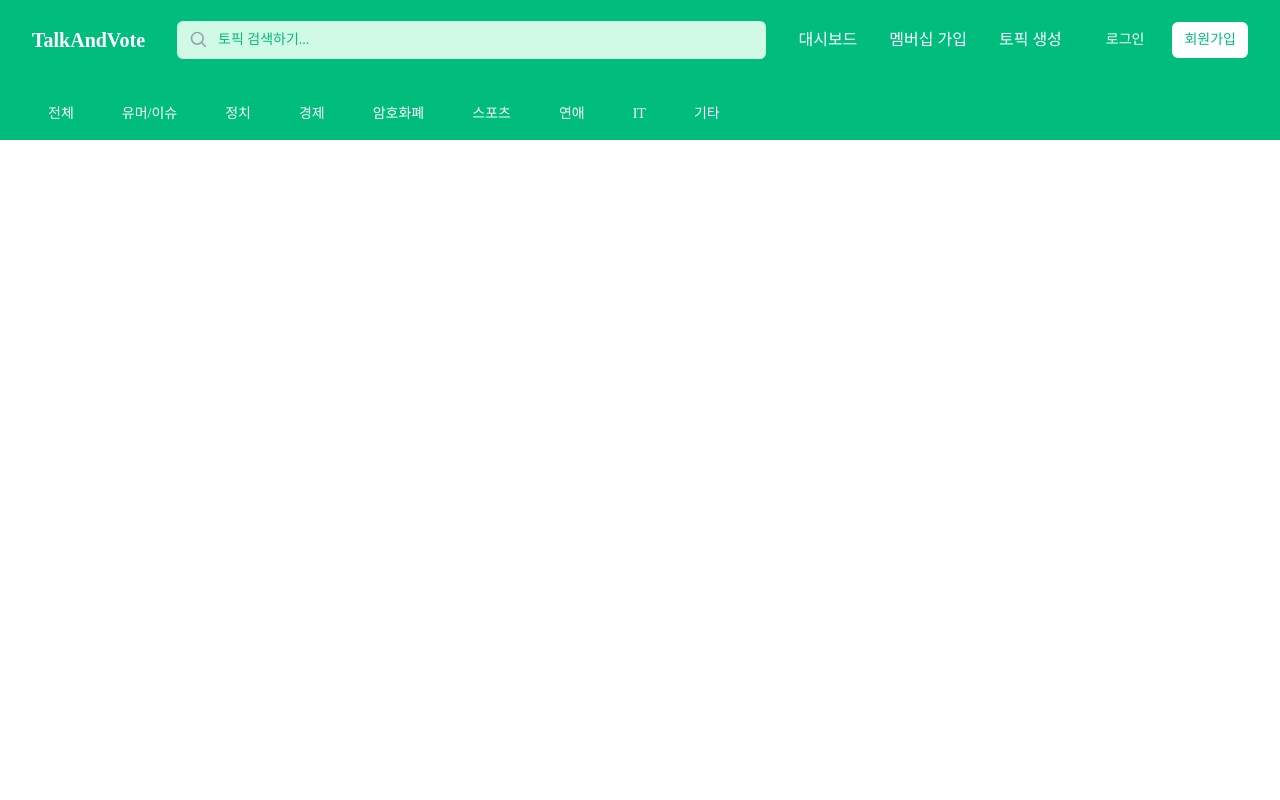
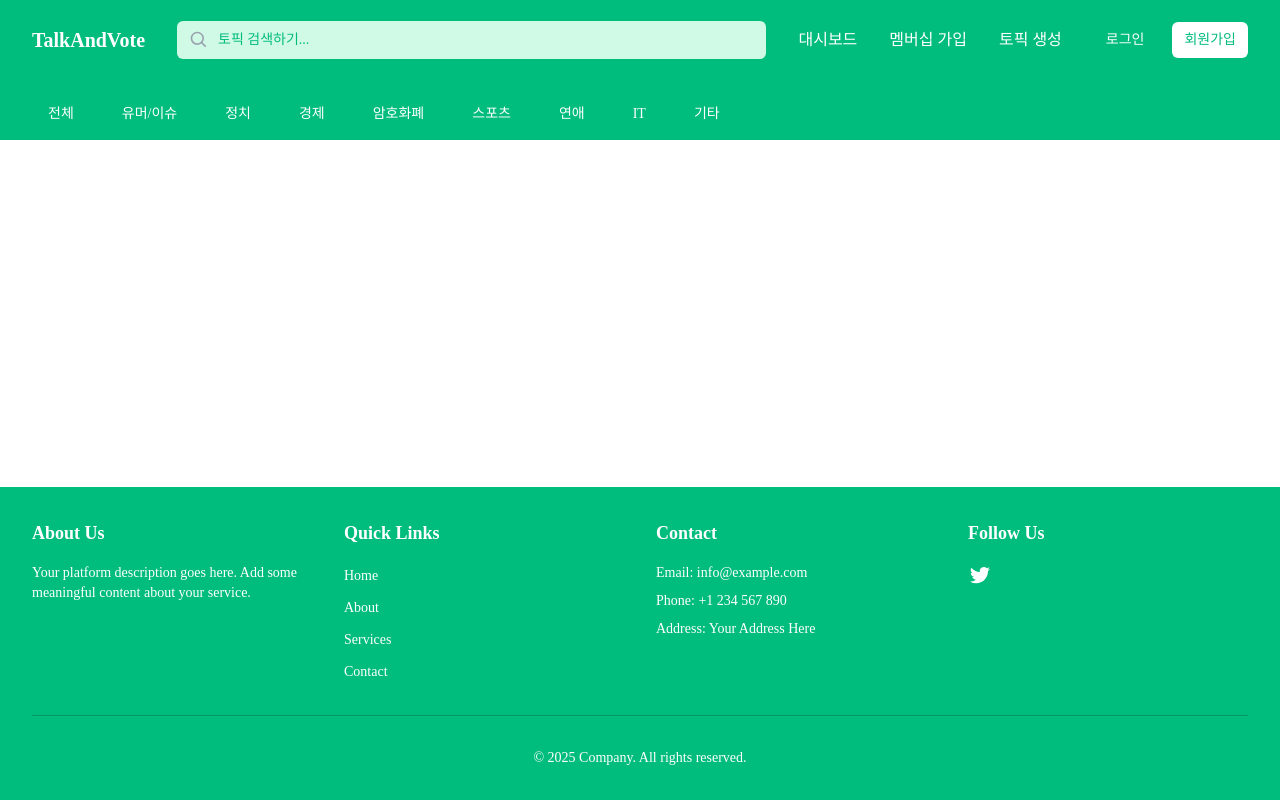
Before and after one commit to Griotold/talk-and-vote, a React app in the folder frontend/: page / in a window 1280 px wide. Built offline with nearby package versions, Linux system fonts and the light colour scheme; the HTML template or start-up script is replaced by a standard one; a web font is replaced by a local one.

Commit message:
4-1. Footer 제작

```diff
--- a/frontend/src/App.jsx
+++ b/frontend/src/App.jsx
@@ -4,6 +4,7 @@ import { AuthProvider } from "./hooks/useAuth";
 import Navbar from "./Components/Navbar";
 import LoginModal from "./Components/Modal/LoginModal";
 import SignupModal from "./Components/Modal/SignupModal";
+import Footer from "./Components/Footer/Footer";
 
 const RootLayout = () => {
   const [isLoginOpen, setIsLoginOpen] = useState(false);
@@ -26,8 +27,12 @@ const RootLayout = () => {
 
   return (
     <AuthProvider>
-      <Navbar onLoginClick={onLoginClick} onSignupClick={onSignupClick} />
-
+      <div className="flex flex-col min-h-screen">
+        <Navbar onLoginClick={onLoginClick} onSignupClick={onSignupClick} />
+        <main className="flex-grow container mx-auto px-4 py-8">
+        </main>
+        <Footer />
+      </div>
       <LoginModal
         isOpen={isLoginOpen}
         onClose={handleCloseModals}
--- /dev/null
+++ b/frontend/src/Components/Footer/Footer.jsx
@@ -0,0 +1,86 @@
+import React from "react";
+
+function Footer() {
+
+  const quickLinks = [
+    { label: "Home", url: "#" },
+    { label: "About", url: "#" },
+    { label: "Services", url: "#" },
+    { label: "Contact", url: "#" },
+  ];
+
+  const contactInfo = [
+    "Email: info@example.com",
+    "Phone: +1 234 567 890",
+    "Address: Your Address Here",
+  ];
+
+  return (
+    <footer className="bg-emerald-500 text-white">
+      <div className="max-w-7xl mx-auto px-4 sm:px-6 lg:px-8 py-8">
+        <div className="grid grid-cols-1 md:grid-cols-4 gap-8">
+          {/* About Us */}
+          <div>
+            <h3 className="text-lg font-bold mb-4">About Us</h3>
+            <p className="text-sm">
+              Your platform description goes here. Add some meaningful content
+              about your service.
+            </p>
+          </div>
+
+          {/* Quick Links */}
+          <div>
+            <h3 className="text-lg font-bold mb-4">Quick Links</h3>
+            <ul className="space-y-2">
+              {quickLinks.map(({ label, url }) => (
+                <li key={label}>
+                  <a href={url} className="text-sm hover:text-gray-200">
+                    {label}
+                  </a>
+                </li>
+              ))}
+            </ul>
+          </div>
+
+          {/* Contact */}
+          <div>
+            <h3 className="text-lg font-bold mb-4">Contact</h3>
+            <ul className="space-y-2 text-sm">
+              {contactInfo.map((info, idx) => (
+                <li key={idx}>{info}</li>
+              ))}
+            </ul>
+          </div>
+
+          {/* Follow Us */}
+          <div>
+            <h3 className="text-lg font-bold mb-4">Follow Us</h3>
+            <div className="flex space-x-4">
+              <a
+                href="#"
+                className="text-white hover:text-gray-200"
+                aria-label="Twitter"
+              >
+                <svg
+                  className="h-6 w-6"
+                  fill="currentColor"
+                  viewBox="0 0 24 24"
+                >
+                  <path d="M8.29 20.251c7.547 0 11.675-6.253 11.675-11.675 0-.178 0-.355-.012-.53A8.348 8.348 0 0022 5.92a8.19 8.19 0 01-2.357.646 4.118 4.118 0 001.804-2.27 8.224 8.224 0 01-2.605.996 4.107 4.107 0 00-6.993 3.743 11.65 11.65 0 01-8.457-4.287 4.106 4.106 0 001.27 5.477A4.072 4.072 0 012.8 9.713v.052a4.105 4.105 0 003.292 4.022 4.095 4.095 0 01-1.853.07 4.108 4.108 0 003.834 2.85A8.233 8.233 0 012 18.407a11.616 11.616 0 006.29 1.84" />
+                </svg>
+              </a>
+            </div>
+          </div>
+        </div>
+
+        <div className="mt-8 border-t border-emerald-600 pt-8 text-center">
+          <p className="text-sm">
+            &copy; 2025 Company. All rights reserved.
+          </p>
+        </div>
+      </div>
+    </footer>
+  );
+}
+
+export default Footer;
```
